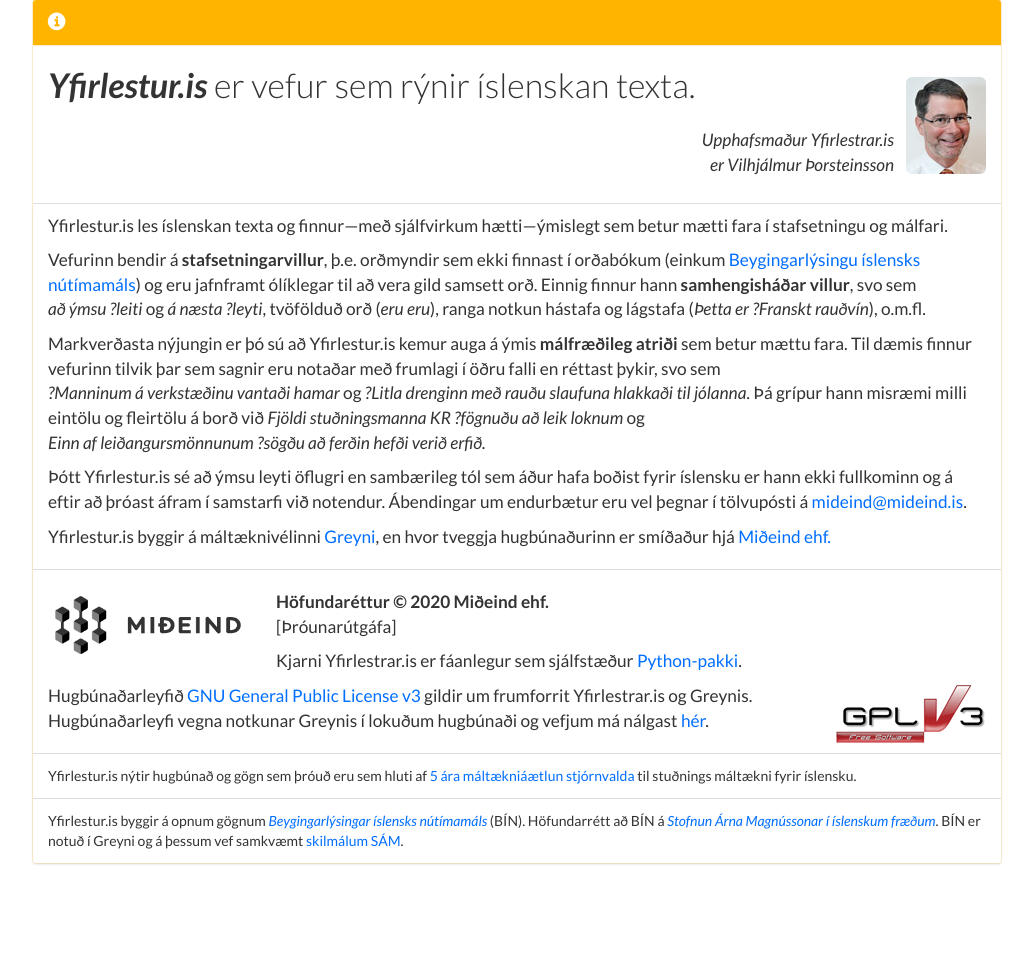
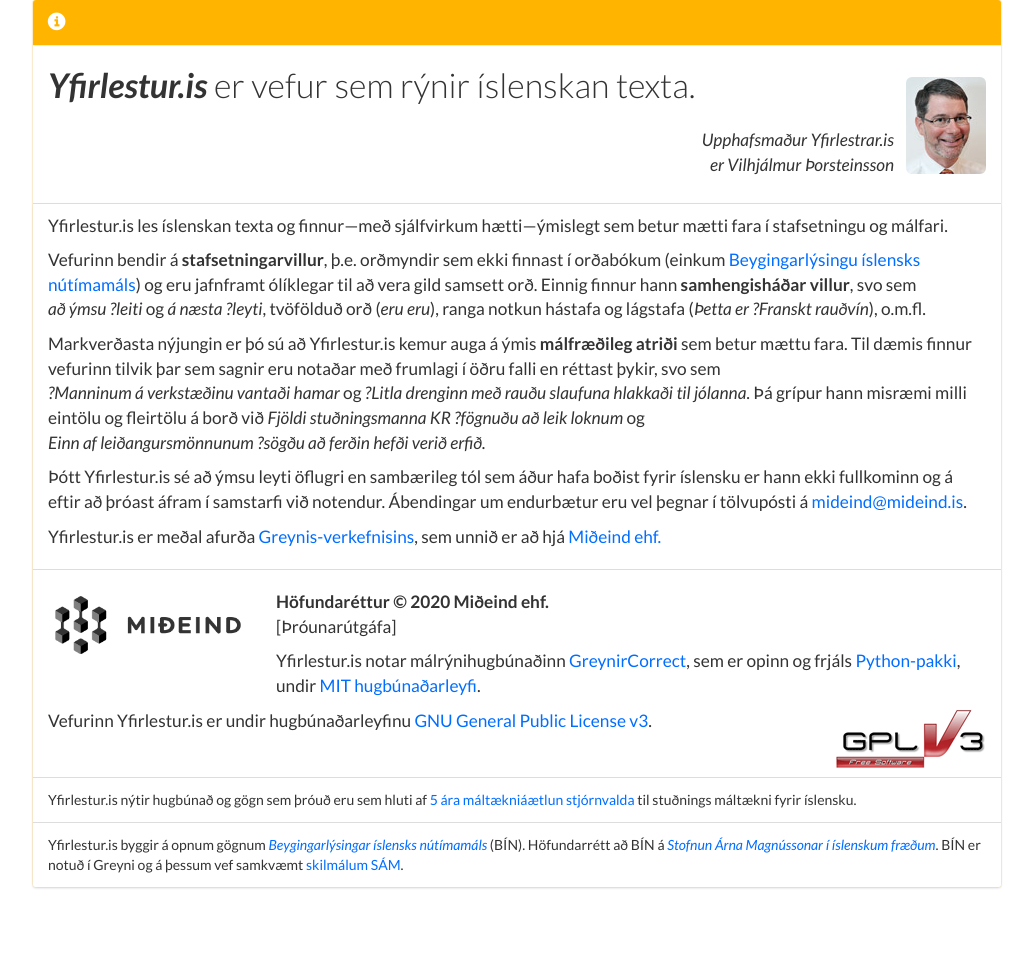
Before and after one commit to mideind/Yfirlestur, a Flask app: page /about in a window 1280 px wide. Shown: the part 71-1029 px from the top of the page, without its empty margins (123-1156 px from the left). Before the commit the page ends 936 px from the top, so only its background shows below. Run offline with Flask 2, Linux system fonts and the light colour scheme; parts of the project's set-up code (start-up, migrations or seed data) failed here and were passed over; some libraries are stand-ins or nearby versions.

Commit message:
Updated about.html with correct info about licensing

```diff
--- a/templates/about.html
+++ b/templates/about.html
@@ -88,14 +88,13 @@ p.small {
          eru vel þegnar í tölvupósti á <a href="mailto:mideind@mideind.is">mideind@mideind.is</a>.
       </p>
       <p>
-         Yfirlestur.is byggir á máltæknivélinni <a href="https://greynir.is">Greyni</a>,
-         en hvor tveggja hugbúnaðurinn er smíðaður hjá
-         <a href="https://mideind.is">Miðeind ehf.</a>
+         Yfirlestur.is er meðal afurða <a href="https://greynir.is">Greynis-verkefnisins</a>,
+         sem unnið er að hjá <a href="https://mideind.is">Miðeind ehf.</a>
       </p>
    </li>
    <li class="list-group-item">
       <p><a href="https://mideind.is"><img src="{{ url_for('static', filename='img/mideind-horizontal-small.png') }}"
-         width="200" height="62" style="margin-top:14px; float:left; margin-right: 28px; margin-bottom: 14px;"></a>
+         width="200" height="62" style="margin-top:14px; float:left; margin-right: 28px; margin-bottom: 18px;"></a>
       </p>
       <p>
          <b>Höfundaréttur &copy; 2020 Miðeind ehf.</b>
@@ -111,19 +110,19 @@ p.small {
 {%- endif -%}
       </p>
       <p>
-         Kjarni Yfirlestrar.is er fáanlegur sem sjálfstæður
-         <a href="https://pypi.org/project/reynir-correct/" target="_blank">Python-pakki</a>.
+         Yfirlestur.is notar málrýnihugbúnaðinn
+         <a href="https://github.com/mideind/GreynirCorrect">GreynirCorrect</a>,
+         sem er opinn og frjáls
+         <a href="https://pypi.org/project/reynir-correct/" target="_blank">Python-pakki</a>,
+         undir <a href="https://github.com/mideind/GreynirCorrect/blob/master/LICENSE">MIT hugbúnaðarleyfi</a>.
       </p>
       <a href="https://www.gnu.org/licenses/gpl-3.0.html"
          target="_blank"><img src="{{ url_for('static', filename='img/GPLv3.png') }}"
-         width="151" height="60" style="float:right;"></a>
-      <p>
-         Hugbúnaðarleyfið
+         width="151" height="66" style="float:right;padding-bottom:6px"></a>
+      <p style="min-height: 48px">
+         Vefurinn Yfirlestur.is er undir hugbúnaðarleyfinu
          <a href="https://www.gnu.org/licenses/gpl-3.0.html"
-         target="_blank">GNU General Public License v3</a> gildir um frumforrit
-         Yfirlestrar.is og Greynis.
-         <br>Hugbúnaðarleyfi vegna notkunar Greynis í lokuðum hugbúnaði og vefjum
-         má nálgast <a href="https://greynir.is/buy">hér</a>.
+         target="_blank">GNU General Public License v3</a>.
       </p>
    </li>
    <li class="list-group-item">
```
